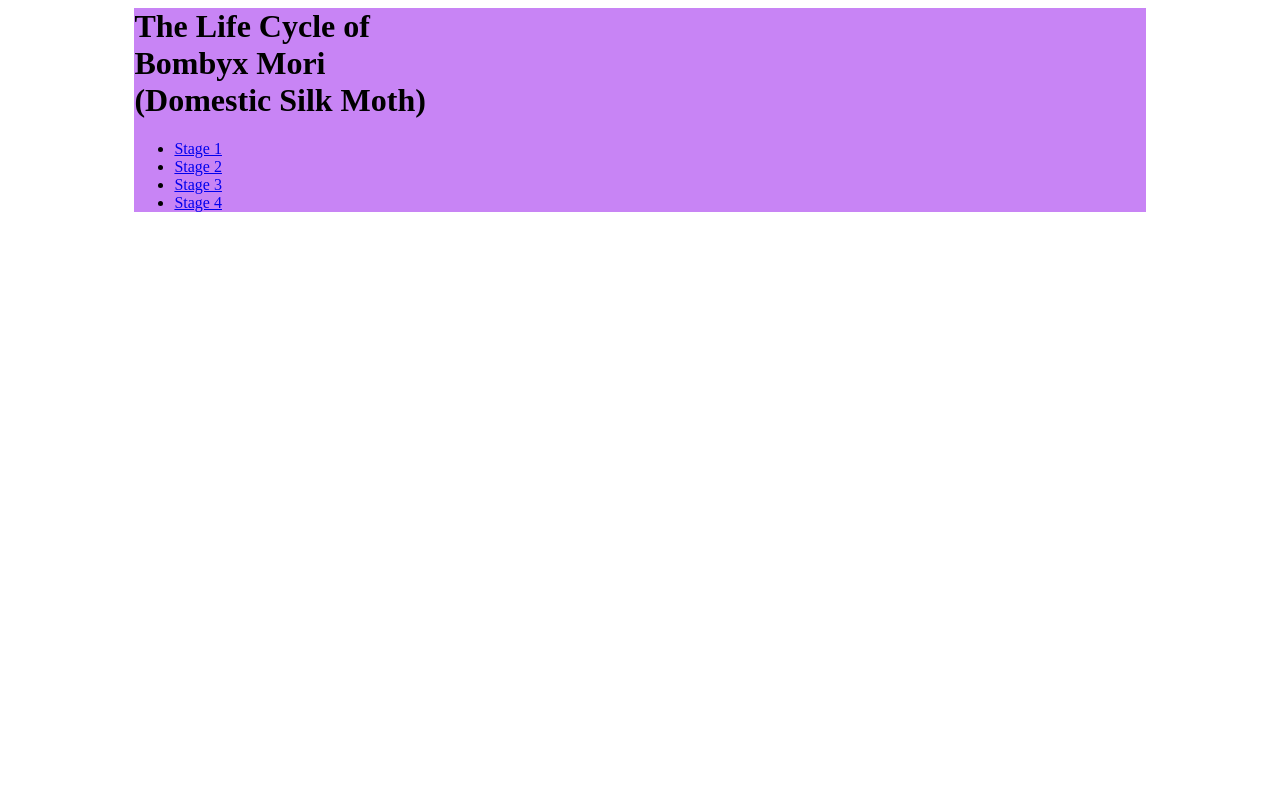
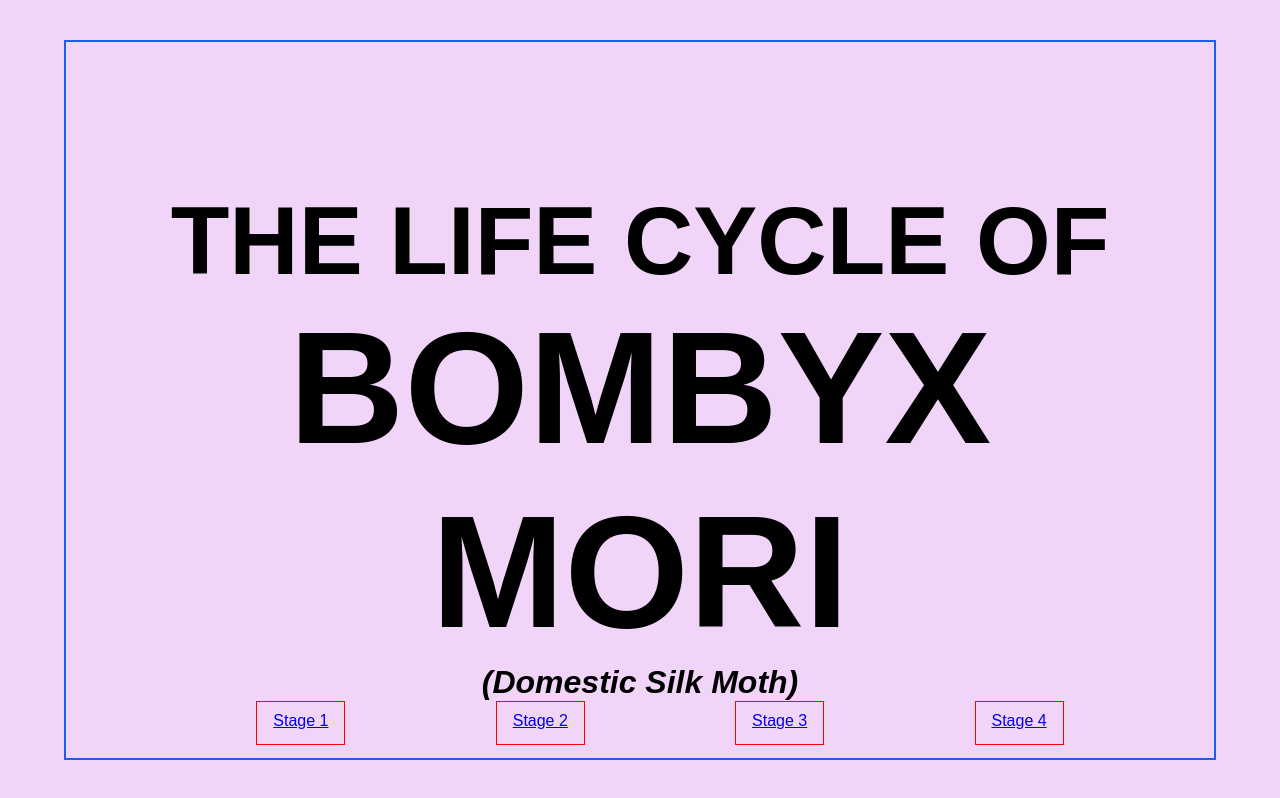
Before and after one commit to karla-codes/karla-codes.github.io, a plain HTML site: page project-1/silkmoth.html in a window 1280 px wide. Drawn offline with nearby package versions, Linux system fonts and the light colour scheme.

Commit message:
starter files for project 1

```diff
--- a/project-1/css/style.css
+++ b/project-1/css/style.css
@@ -1,5 +1,72 @@
+/* simple reset */
+
+* {
+  margin: 0;
+  box-sizing: border-box;
+}
+
+body {
+  font-family: sans-serif;
+  background: #f0d5f8;
+}
+
 .wrapper {
-  width: 80%;
-  background: rgb(200, 132, 245);
+  display: flex;
+  flex-direction: column;
+  justify-content: center;
+  width: 90%;
+  height: 100vh;
   margin: 0 auto;
 }
+
+header {
+  display: flex;
+  flex-direction: column;
+  height: 90%;
+  justify-content: space-between;
+  /* margin-top: 20px; */
+  /* align-items: center; */
+
+  border: 2px solid #1860f2;
+}
+
+header h1 {
+  text-align: center;
+  font-size: 6rem;
+  text-transform: uppercase;
+  margin-block-start: calc(50% / 4);
+}
+
+#scientific-name {
+  font-size: 10rem;
+}
+
+#moth-name {
+  font-size: 2rem;
+  font-style: italic;
+  text-transform: capitalize;
+}
+
+nav {
+  width: 100%;
+  margin-block-end: 20px;
+
+  ul {
+    display: flex;
+    justify-content: space-evenly;
+    list-style: none;
+
+    li {
+      border: 1px solid red;
+      width: 10ch;
+      height: 5ch;
+
+      a {
+        display: block;
+        height: 100%;
+        padding: 10px;
+        text-align: center;
+      }
+    }
+  }
+}
--- /dev/null
+++ b/project-1/js/animations.js
@@ -0,0 +1,4 @@
+document.addEventListener("DOMContentLoaded", (event) => {
+  // register all plugins
+  gsap.registerPlugin();
+});
--- a/project-1/silkmoth.html
+++ b/project-1/silkmoth.html
@@ -12,7 +12,7 @@
         <h1>
           The Life Cycle of <br />
           <span id="scientific-name">Bombyx Mori</span> <br />
-          <span id="name">(Domestic Silk Moth)</span>
+          <span id="moth-name">(Domestic Silk Moth)</span>
         </h1>
         <nav>
           <ul>
@@ -24,5 +24,7 @@
         </nav>
       </header>
     </div>
+    <script src="js/svgmorphs.js"></script>
+    <script src="https://cdn.jsdelivr.net/npm/gsap@3.15/dist/gsap.min.js"></script>
   </body>
 </html>
```
